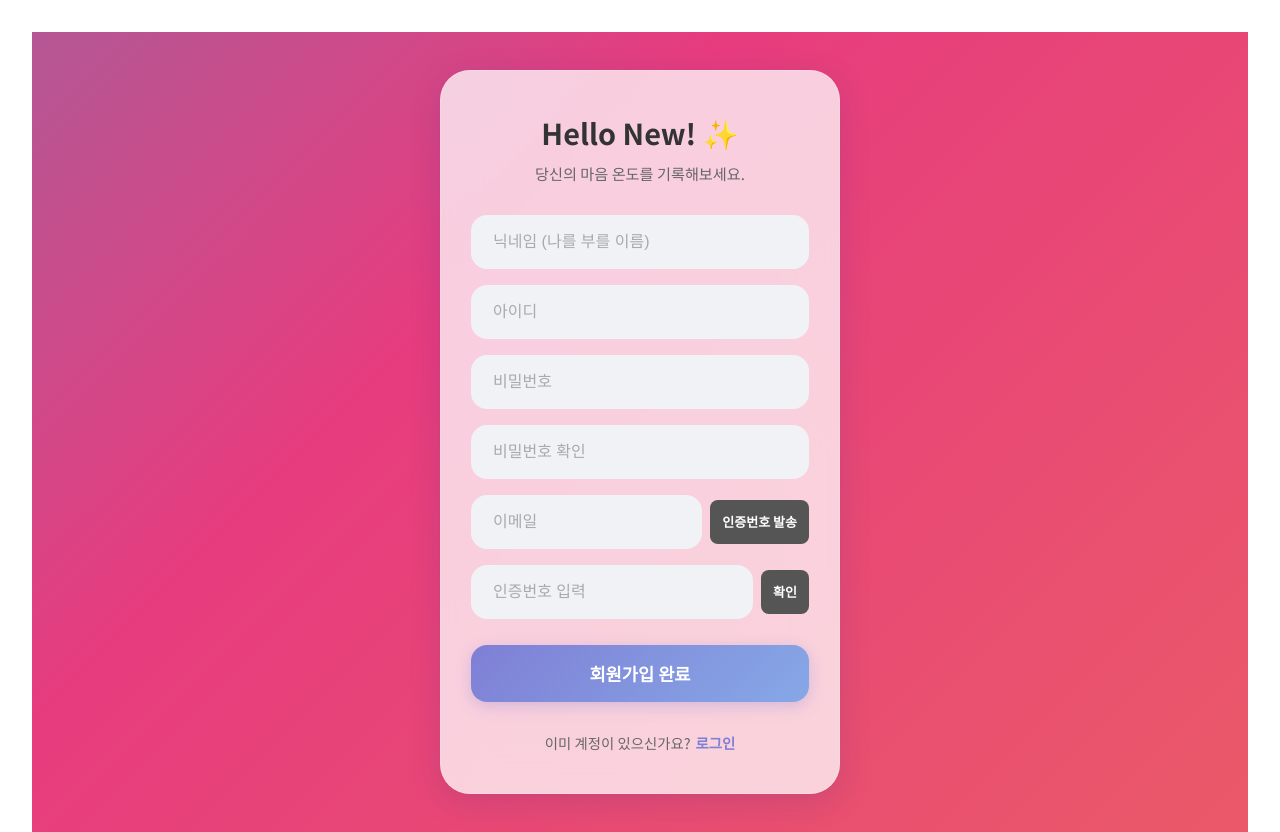
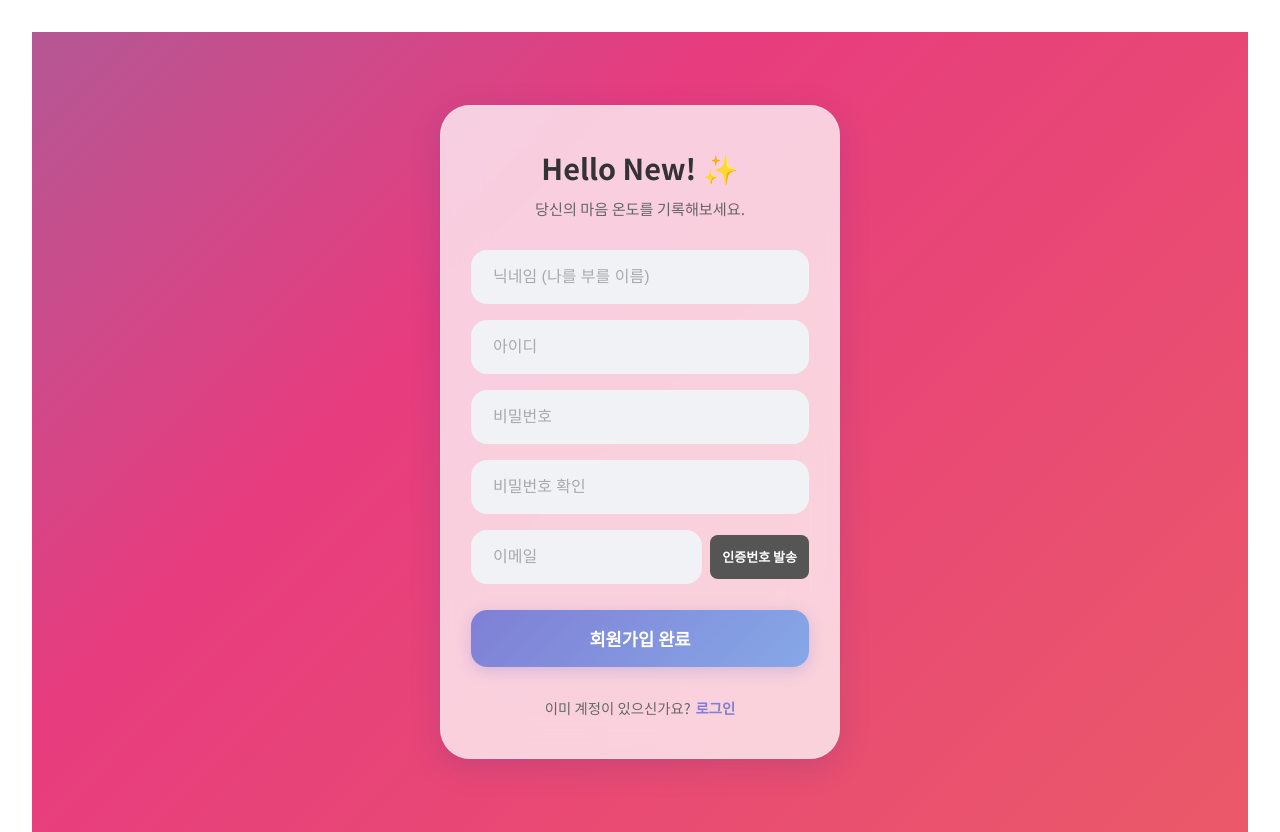
Before and after one commit to silverwest0539-sketch/moodtrack-portfolio, a React app in the folder frontend/: page /signup in a window 1280 px wide. Built offline with nearby package versions, Linux system fonts and the light colour scheme; the HTML template or start-up script is replaced by a standard one; a web font is replaced by a local one.

Commit message:
인증번호 입력 칸 수정

```diff
--- a/frontend/src/pages/Auth/Signup.jsx
+++ b/frontend/src/pages/Auth/Signup.jsx
@@ -103,7 +103,7 @@ const Signup = () => {
                             인증번호 발송
                         </button>
                     </div>
-
+                    {isCodeSent && (
                         <div className="input-group email-group">
                             <input
                                 type="text"
@@ -120,6 +120,7 @@ const Signup = () => {
                                 확인
                             </button>
                         </div>
+                        )}
 
 
                     <button type="submit" className="btn-auth-submit">회원가입 완료</button>
```
